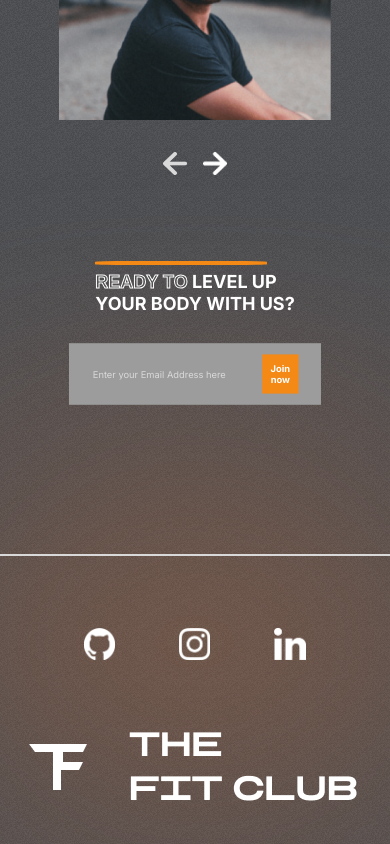
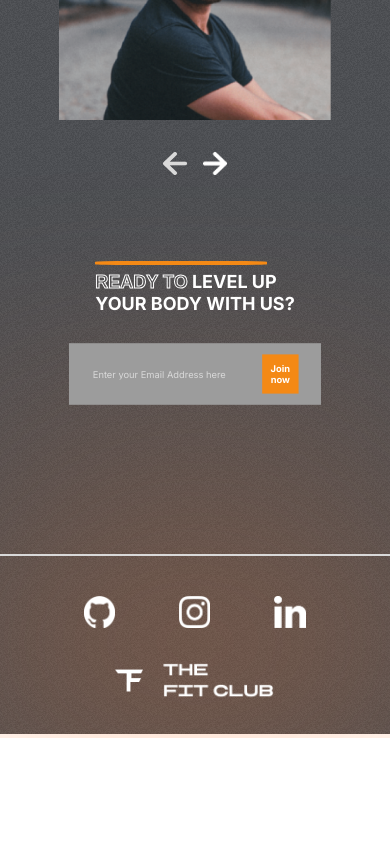
Before and after one commit to addis-ale/gym-app, a React (Create React App) app: page / in a window 390 px wide. Shown: the part 5312-6156 px from the top of the page. After the commit the page ends 6050 px from the top, so only its background shows below. Built offline with nearby package versions, Linux system fonts and the light colour scheme.

Commit message:
initial commit

```diff
--- a/src/components/Footer/Footer.css
+++ b/src/components/Footer/Footer.css
@@ -27,3 +27,11 @@ hr {
   width: 26rem;
   height: 10rem;
 }
+@media screen and (max-width: 768px) {
+  .footer {
+    gap: 1rem;
+  }
+  .footer > :nth-child(4) {
+    width: 10rem;
+  }
+}
```
